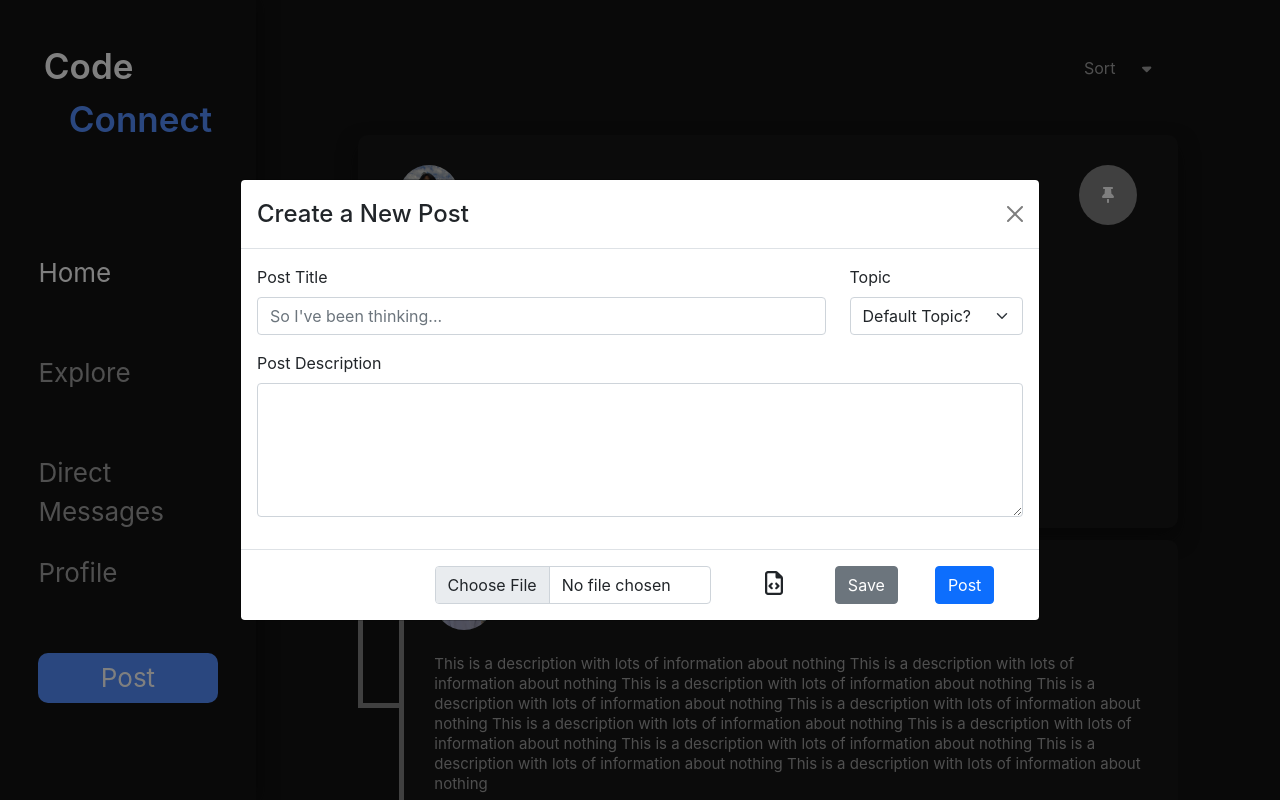
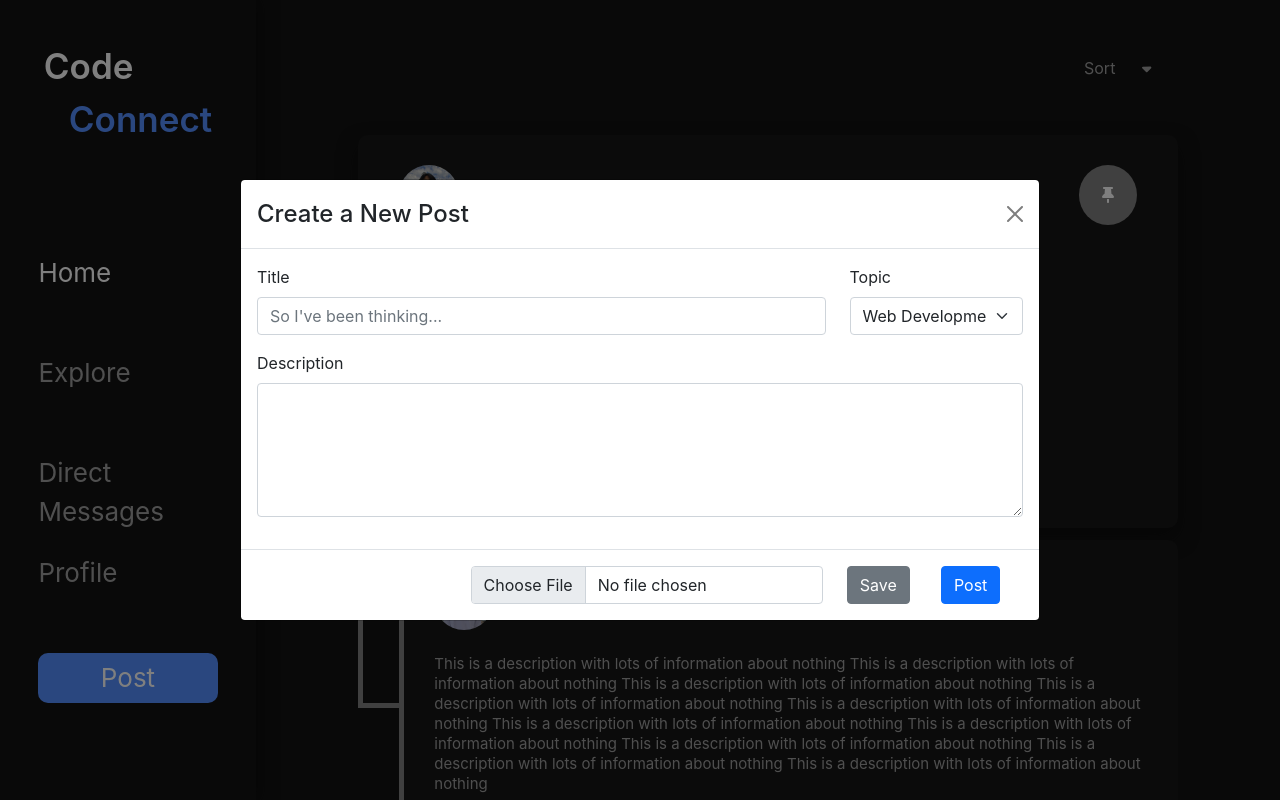
Before and after one commit to JvsonKee/CodeConnect, a React (Vite) app in the folder client/: page / in a window 1280 px wide. Both pictures are taken after a click on the element "Post". Shown: the top 800 px of the page. Built offline with nearby package versions, Linux system fonts and the light colour scheme.

Commit message:
removes code embedded markdown button in post form

```diff
--- a/client/src/components/PostForm.jsx
+++ b/client/src/components/PostForm.jsx
@@ -26,7 +26,7 @@ function GeneratePostForm({ showForm, closeForm }) {
             <Row>
               <Col xs={9}>
                 <Form.Group className="mb-3" controlId="postForm.title">
-                  <Form.Label>Post Title</Form.Label>
+                  <Form.Label>Title</Form.Label>
                   <Form.Control type="textarea" placeholder="So I've been thinking..." />
                 </Form.Group>
               </Col>
@@ -34,29 +34,23 @@ function GeneratePostForm({ showForm, closeForm }) {
                 <Form.Group className="mb-3" controlId="postForm.topic">
                   <Form.Label>Topic</Form.Label>
                   <Form.Select aria-label="Topic">
-                    <option>Default Topic?</option>
-                    <option value="Web Development">One</option>
-                    <option value="Embedded Development">Two</option>
-                    <option value="Career Advice">Three</option>
+                    <option value="Web Dev">Web Development</option>
+                    <option value="Game">Embedded Development</option>
+                    <option value="Career">Career</option>
                   </Form.Select>
                 </Form.Group>
               </Col>
             </Row>
             <Form.Group className="mb-3" controlId="postForm.desc">
-              <Form.Label>Post Description</Form.Label>
+              <Form.Label>Description</Form.Label>
               <Form.Control as="textarea" rows={5} />
             </Form.Group>
           </Form>
         </Modal.Body>
         <Modal.Footer>
           <Row>
-            <Col xs={6}>
+            <Col xs={8}>
               <input className="form-control form-control" id="formFile" type="file"></input>
-            </Col>
-            <Col>
-              <Upload>
-                <UploadIcon icon={faFileCode} size = "xl"/>
-              </Upload>
             </Col>
             <Col>
               <Button variant="secondary" onClick={closeForm}>
```
